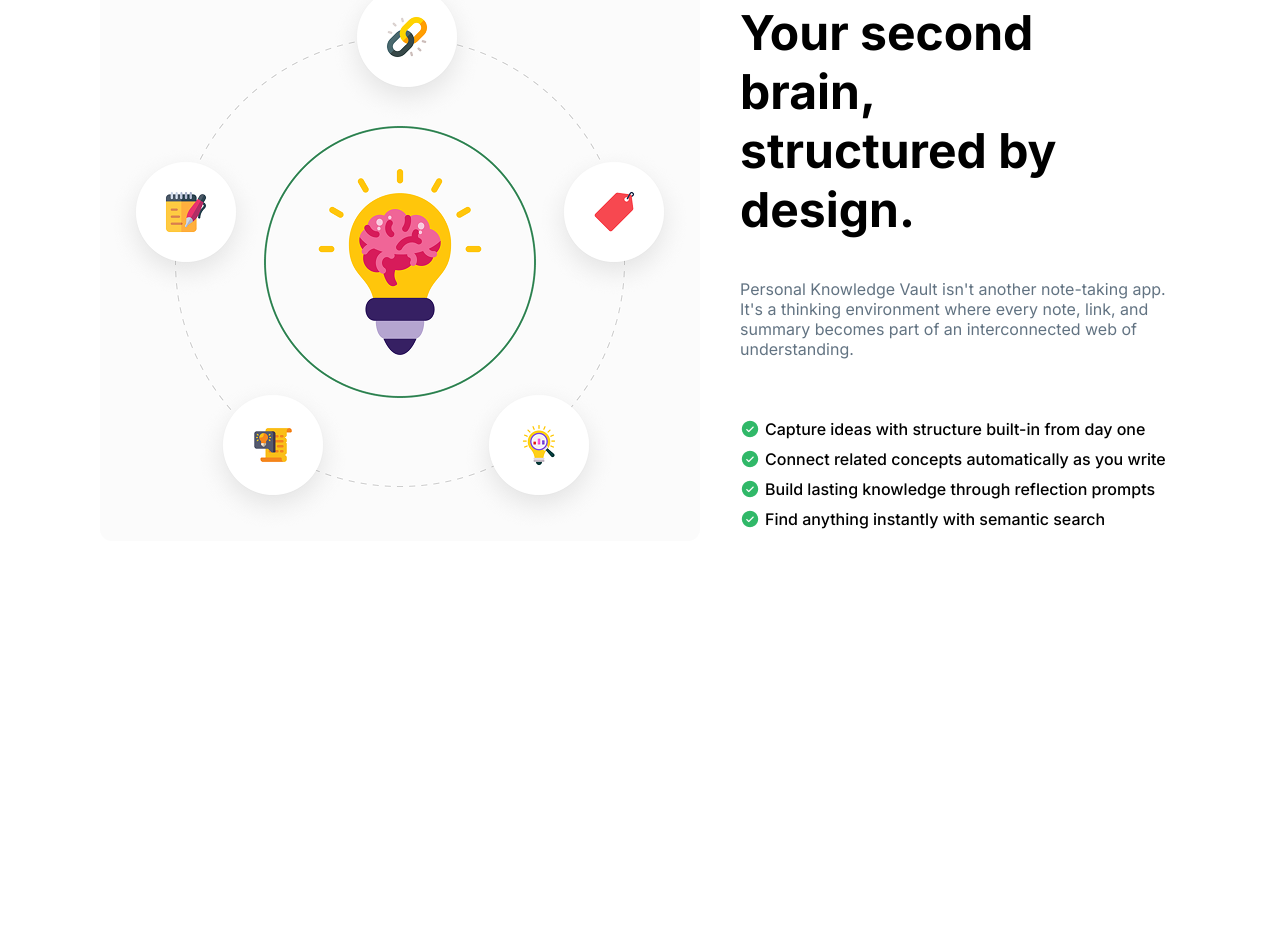
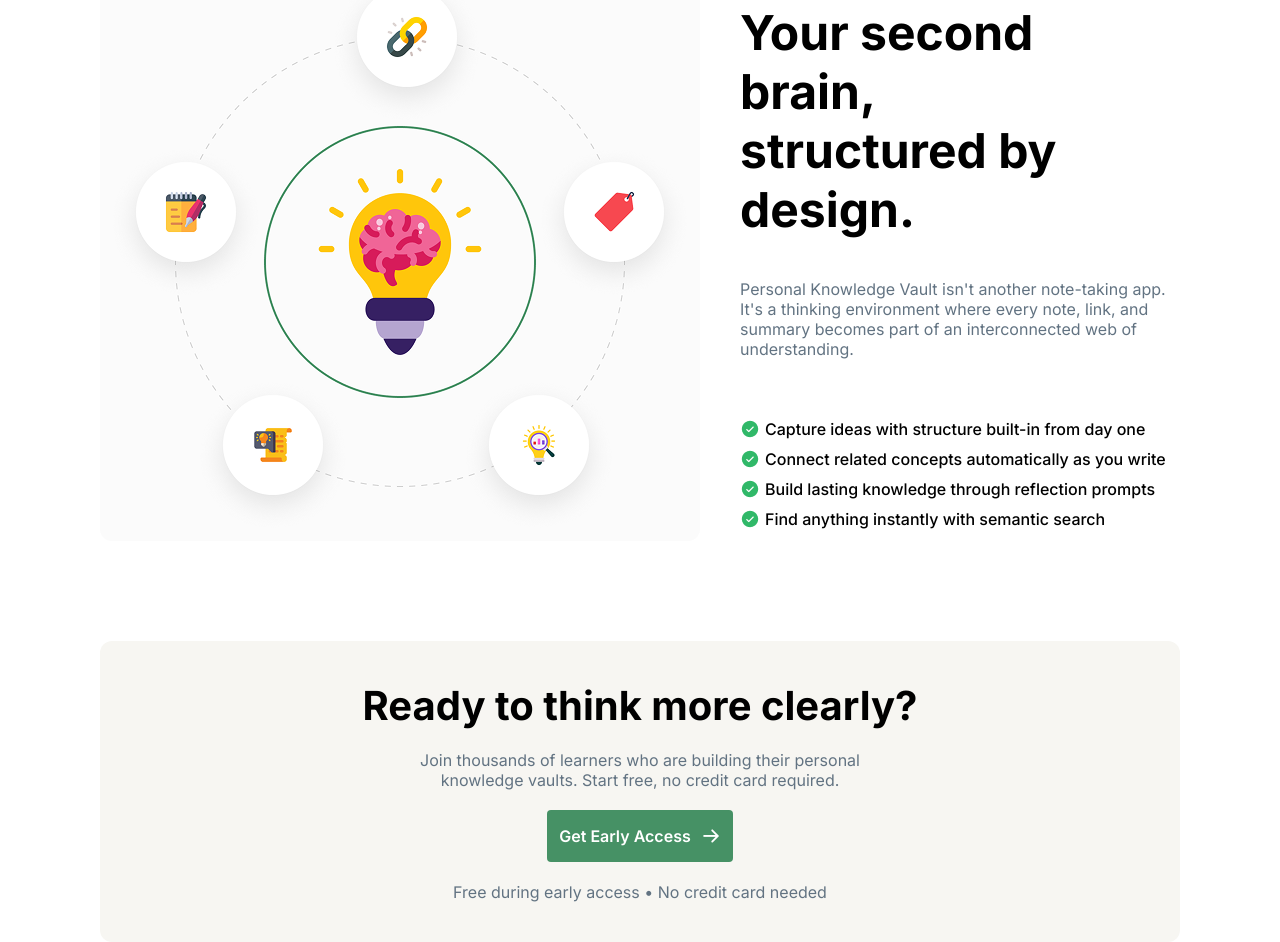
Before and after one commit to khanm206/knowledgeVault, a plain HTML site: page index.html in a window 1280 px wide. Shown: the part 1287-2229 px from the top of the page. Before the commit the page ends 1828 px from the top, so only its background shows below. Drawn offline with Linux system fonts and the light colour scheme.

Commit message:
thinkMore section complete

```diff
--- a/index.html
+++ b/index.html
@@ -124,6 +124,21 @@
                 </p>
             </div>
         </section>
+
+        <section id="thinkMore">
+            <h1>Ready to think more clearly?</h1>
+            <br>
+            <p class="secondaryLine" id="thinkMoreText">
+                Join thousands of learners who are building their personal knowledge vaults. Start free, no credit card required.
+            </p>
+            <br>
+            <button class="btn">
+                Get Early Access
+                    <img src="assets/ArrowRight.png" alt="">
+                </button>
+                <br>
+                <p class="secondaryLine">Free during early access • No credit card needed</p>
+        </section>
     </main>
 
 </body>
--- a/styles.css
+++ b/styles.css
@@ -206,3 +206,25 @@ main{
     font-size: 16px;
     font-weight: 500;
 }
+
+#thinkMore{
+    text-align: center;
+    margin-top: 100px;
+    border-radius: 12px;
+    background: rgba(247, 246, 242, 1);
+    padding: 40px 80px;
+}
+#thinkMore>button{
+    margin: auto;
+}
+
+#thinkMore>h1{
+    font-style: Bold;
+    font-size: 40px;
+    font-weight: 700;
+}
+
+#thinkMoreText{
+    width: 50%;
+    margin: auto;
+}
```
